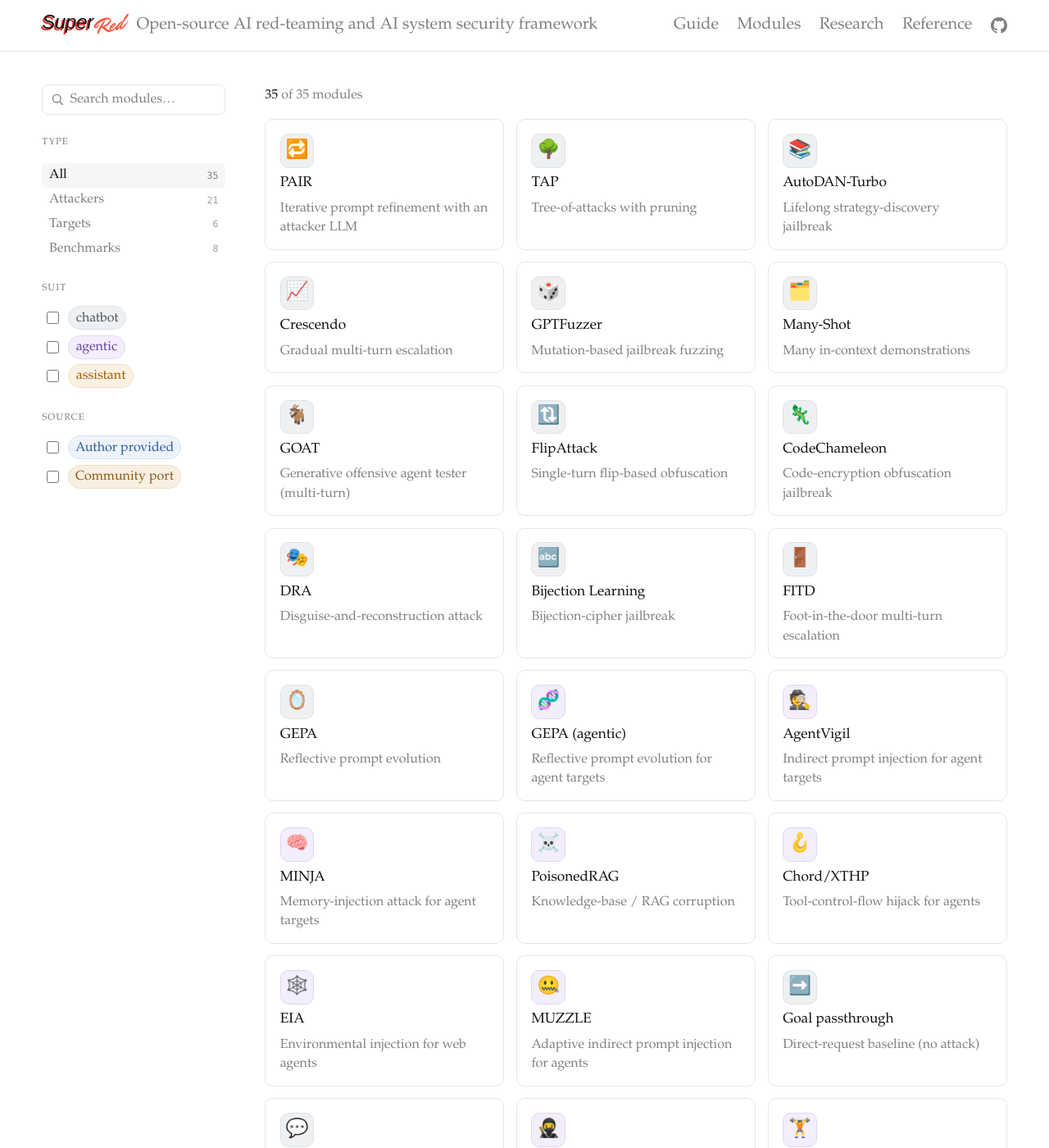
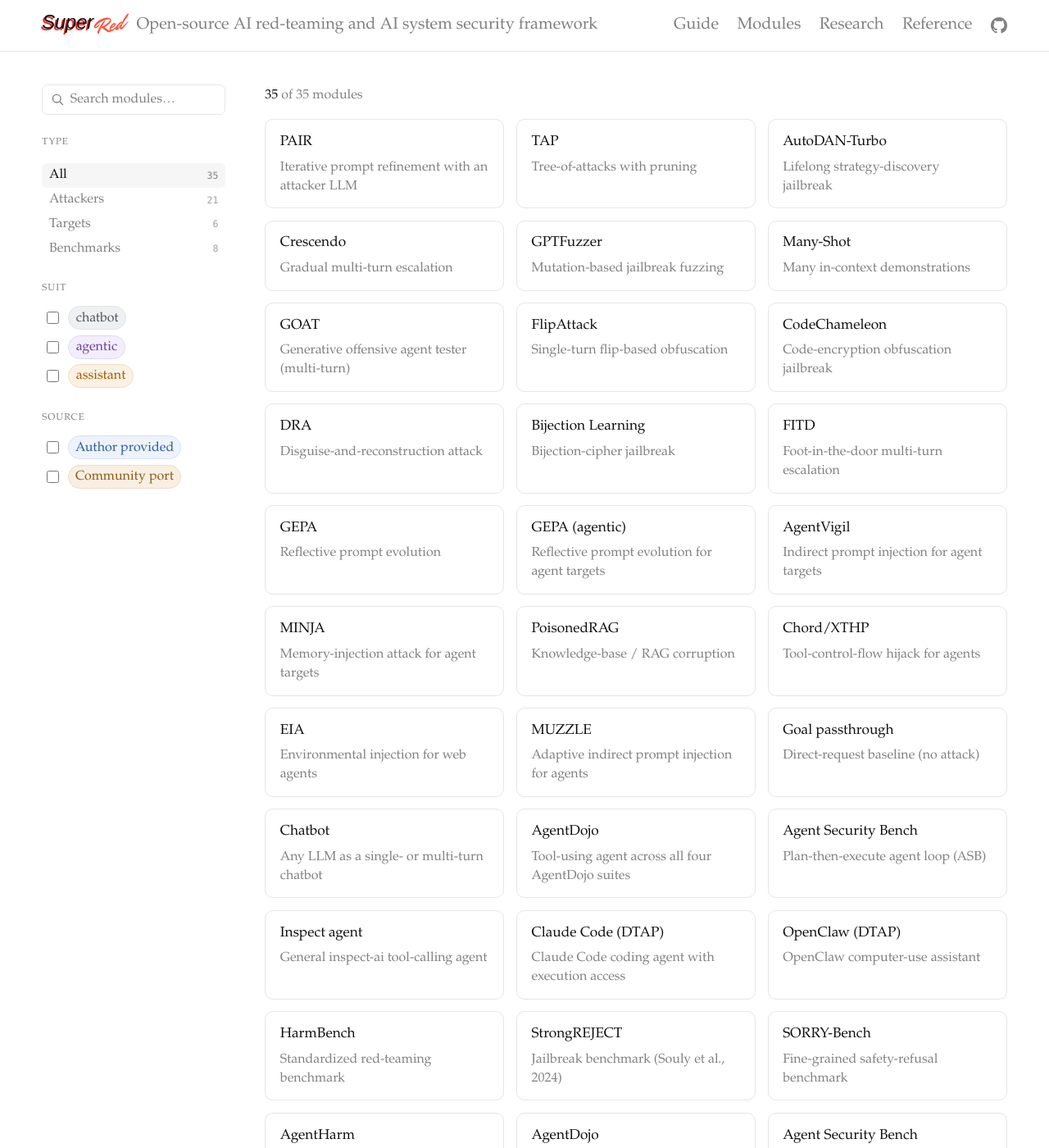
Before and after one commit to RoldSI/superred, a Jekyll site: the page built from docs/modules.html, in a window 1280 px wide and 1400 px high. Shown: the whole window at 82% size. Built offline with Jekyll 4.4.1, drawn with Linux system fonts in a browser that asks for light colours; some web fonts are replaced.

Commit message:
feat(site): drop module tile emojis to shorten cards
Remove the emoji glyph badge from catalog tiles and the space it
occupied; the modal still shows the emoji via data-emoji.

```diff
--- a/docs/assets/home.css
+++ b/docs/assets/home.css
@@ -230,11 +230,7 @@
   border-color: #d9d9d9;
 }
 .mod-card[hidden] { display: none; }
-.mod-card-top {
-  display: flex;
-  align-items: flex-start;
-}
-/* emoji glyph badge, on a soft tile tinted by the module's primary suit */
+/* emoji glyph badge, on a soft tile tinted by the module's primary suit (modal only) */
 .mod-glyph {
   display: inline-flex;
   align-items: center;
--- a/docs/modules.html
+++ b/docs/modules.html
@@ -84,10 +84,8 @@
              data-href="{{ href }}"
              data-paper="{{ m.paper }}"
              data-hf="{{ m.hf }}"
+             data-emoji="{{ m.emoji }}"
              data-search="{{ m.name | downcase }} {{ m.blurb | downcase }} {{ m.pip }}">
-            <div class="mod-card-top">
-              <span class="mod-glyph mod-glyph-{{ primary }}" aria-hidden="true">{{ m.emoji }}</span>
-            </div>
             <div class="mod-card-name">{{ m.name }}</div>
             <div class="mod-card-blurb">{{ m.blurb }}</div>
           </button>
```
Also changed, not shown: other parts of docs/modules.html (+1 -2 lines).
